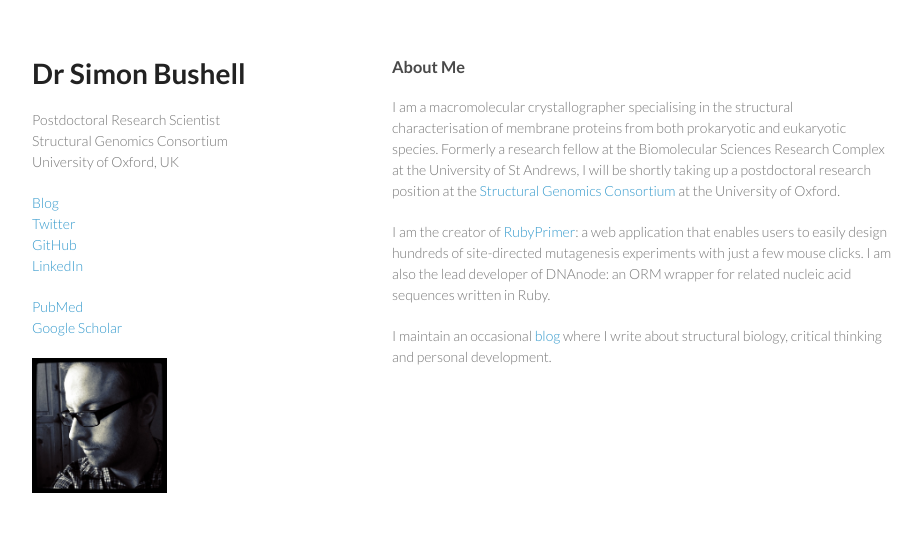
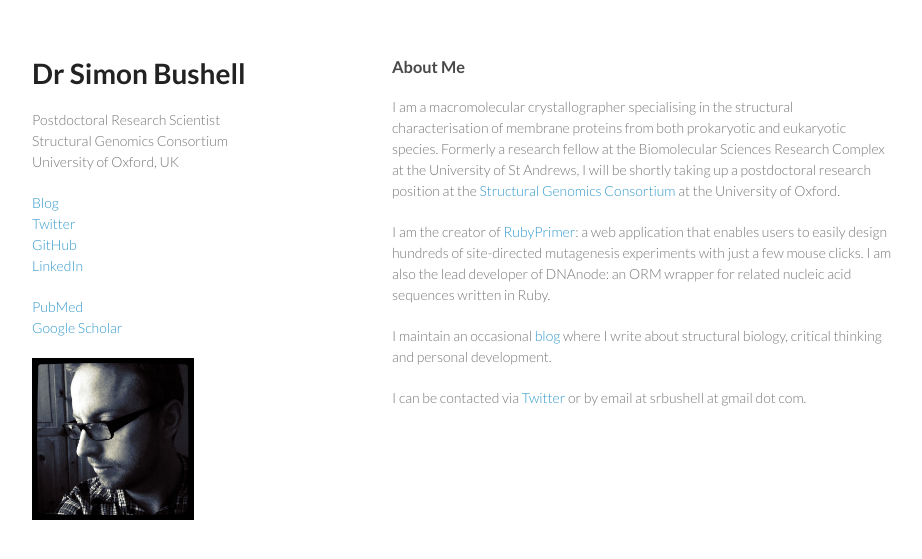
Before and after one commit to simonbushell/simonbushell.github.com, a Jekyll site: the page built from index.md, in a window 1280 px wide. Shown: the top 559 px of the page, without its empty margins (178-1100 px from the left). Built offline with Jekyll 4.4.1, drawn with Linux system fonts in a browser that asks for light colours; some of the changed lines change nothing that is shown.

Commit message:
fixed some bio and added Google analytics code

```diff
--- a/_layouts/layout.html
+++ b/_layouts/layout.html
@@ -30,8 +30,22 @@
 
         <img src="/images/profile.png">
       </header>
-<section>
-{{ content }}
-</section>
+      <section>
+      {{ content }}
+      </section>
   </body>
+
+<script type="text/javascript">
+
+  var _gaq = _gaq || [];
+  _gaq.push(['_setAccount', 'UA-38975663-1']);
+  _gaq.push(['_trackPageview']);
+
+  (function() {
+    var ga = document.createElement('script'); ga.type = 'text/javascript'; ga.async = true;
+    ga.src = ('https:' == document.location.protocol ? 'https://ssl' : 'http://www') + '.google-analytics.com/ga.js';
+    var s = document.getElementsByTagName('script')[0]; s.parentNode.insertBefore(ga, s);
+  })();
+
+</script>
 </html>
--- a/index.md
+++ b/index.md
@@ -9,3 +9,5 @@
 I am the creator of [RubyPrimer](http://rubyprimer.herokuapp.com]): a web application that enables users to easily design hundreds of site-directed mutagenesis experiments with just a few mouse clicks. I am also the lead developer of DNAnode: an ORM wrapper for related nucleic acid sequences written in Ruby.
 
 I maintain an occasional [blog](/blog) where I write about structural biology, critical thinking and personal development.
+
+I can be contacted via [Twitter](http://www.twitter.com/DrSimonBushell) or by email at srbushell at gmail dot com.
--- a/stylesheets/styles.css
+++ b/stylesheets/styles.css
@@ -97,7 +97,7 @@
 
 /*CSS for profile pic in sidebar*/
 header img {
-  max-width:50%;
+  max-width:60%;
 }
 
 article img {
```
